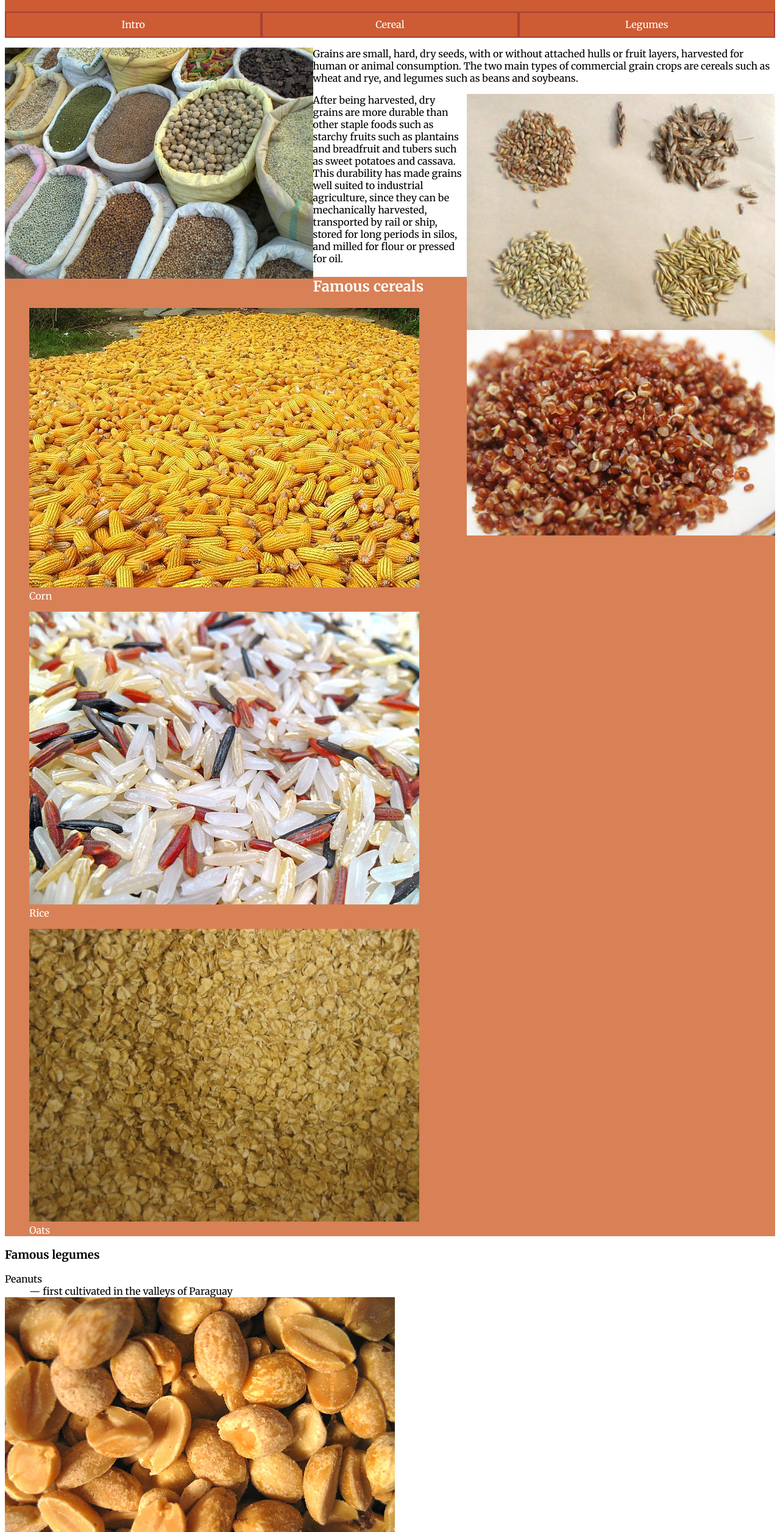
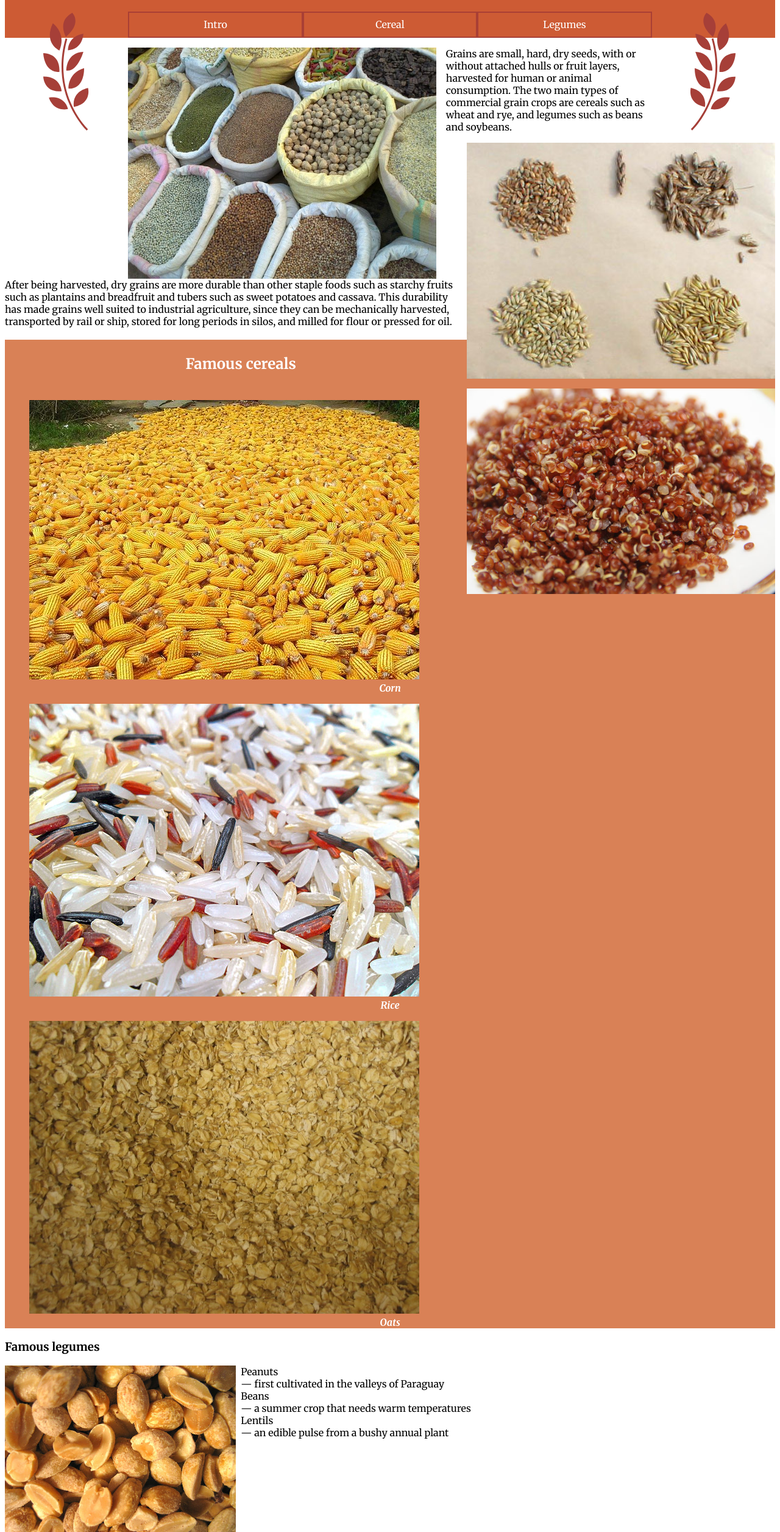
Before and after one commit to paiementstephanie/dsn1674-assignment-5, a plain HTML site: page index.html in a window 1280 px wide. Shown: the part 88-2600 px from the top of the page at 61% size. Drawn offline with Linux system fonts and the light colour scheme.

Commit message:
added clear to footer, added images at header

```diff
--- a/CSS/main.css
+++ b/CSS/main.css
@@ -16,7 +16,7 @@ h1 {
 	text-align: center;
 }
 
-h2{
+h2 {
 	color:white;
 }
 
@@ -30,44 +30,97 @@ figcaption {
 	background-color:#d98156;
 }
 
-footer{
+footer {
 	background-color:#cd5b34;
 	color: #dda999;
+	text-align:center;
+	clear: both;
 }
 
 div {
-	background-color:#d98156
+	background-color:#d98156;
+	clear:left;
 }
 
-.oats{
+.oats {
 	color:white;
+	text-align: center;
+	font-style:italic;
 }
 
-.corn{
+.corn {
 	color:white;
+	text-align: center;
+	font-style:italic;
 }
 
-.rice{
+.rice {
 	color:white;
+	text-align: center;
+	font-style: italic;
 }
 
-.imagecereal{
+.imagegrains {
+	width: 40%;
+	float: left;
+	margin-right: 1em;
+}
+
+.imagecereal {
 	width: 40%;
 	float: right;
-}
-
-.imagegrains{
-	width: 40%;
-	float: left;
+	margin-left: .5em;
 }
 
 .imagequinoa {
 	float: right;
 	clear: right;
+	margin-top: 1em;
+	margin-left:.5em;
 	width: 40%
 }
 
-ol{
+.cereal {
+	text-align:center;
+	padding:1em;
+}
+
+.peanut {
+	width: 30%;
+	float:left;
+	clear:left;
+	margin-right: .5em;
+	margin-bottom: .5em;
+}
+
+.beans {
+	width: 30%;
+	float: left;
+	margin-right: .5em;
+	clear:left;
+	margin-bottom: .5em;
+}
+
+.lentils {
+	width: 30%;
+	float: left;
+	margin-right: .5em;
+	clear:left;
+	margin-bottom: .5em;
+}
+
+.right{
+	width:16%;
+	float:right;
+}
+
+.left{
+width:16%;
+float:left;
+clear:left;
+}
+
+ol {
 	list-style-type:none;
 	padding:0em;
 	text-align: center;
@@ -78,10 +131,9 @@ ol{
 ol a {
 	color: white;
 	text-decoration: none;
-
 }
 
-ol li{
+ol li {
 	border: 2px solid #a93f35;
 	padding: 0.6em 1em ;
 	display: block;
@@ -91,3 +143,4 @@ ol li{
 
 ol li:hover {
 	background-color: #a93f35;
+}
--- a/index.html
+++ b/index.html
@@ -12,7 +12,8 @@
 
 	<header>
 		<h1 id="intro">Grains</h1>
-
+			<img class="left" src="img/grain-left.svg" alt="An image of Grains">
+			<img class="right" src="img/grain-right.svg" alt="An image of Grains">
 			<nav>
 				<ol>
 					<li><a href="#intro">Intro</a></li>
@@ -37,17 +38,17 @@
 	<div>
 		<h2 id="cereal" class="cereal">Famous cereals</h2>
 
-		<figure>
+		<figure class="corn1">
 			<img src="img/corn.jpg" alt="An image of Corn">
 				<figcaption class="corn">Corn</figcaption>
 		</figure>
 
-		<figure>
+		<figure class="rice1">
 			<img src="img/rice.jpg" alt="An image of Rice">
 				<figcaption class="rice">Rice</figcaption>
 		</figure>
 
-		<figure>
+		<figure class="oats1">
 			<img src="img/oats.jpg" alt="An image of Oats">
 				<figcaption class="oats">Oats</figcaption>
 		</figure>
@@ -56,20 +57,21 @@
 		<h3 id="legumes">Famous legumes</h3>
 
 	<dl>
+
+			<img class="peanut" src="img/peanuts.jpg" alt="An image of Peanuts">
+
 		<dt>Peanuts<dt>
 		<dd> — first cultivated in the valleys of Paraguay</dd>
 
-			<img src="img/peanuts.jpg" alt="An image of Peanuts">
+			<img class="beans" src="img/beans.jpg" alt="An image of Beans">
 
 		<dt>Beans</dt>
 		<dd> — a summer crop that needs warm temperatures</dd>
 
-			<img src="img/beans.jpg" alt="An image of Beans">
+			<img class="lentils" src="img/lentils.jpg" alt="An image of Lentils">
 
 		<dt>Lentils</dt>
 		<dd> — an edible pulse from a bushy annual plant</dd>
-
-			<img src="img/lentils.jpg" alt="An image of Lentils">
 
 	</dl>
 
```
